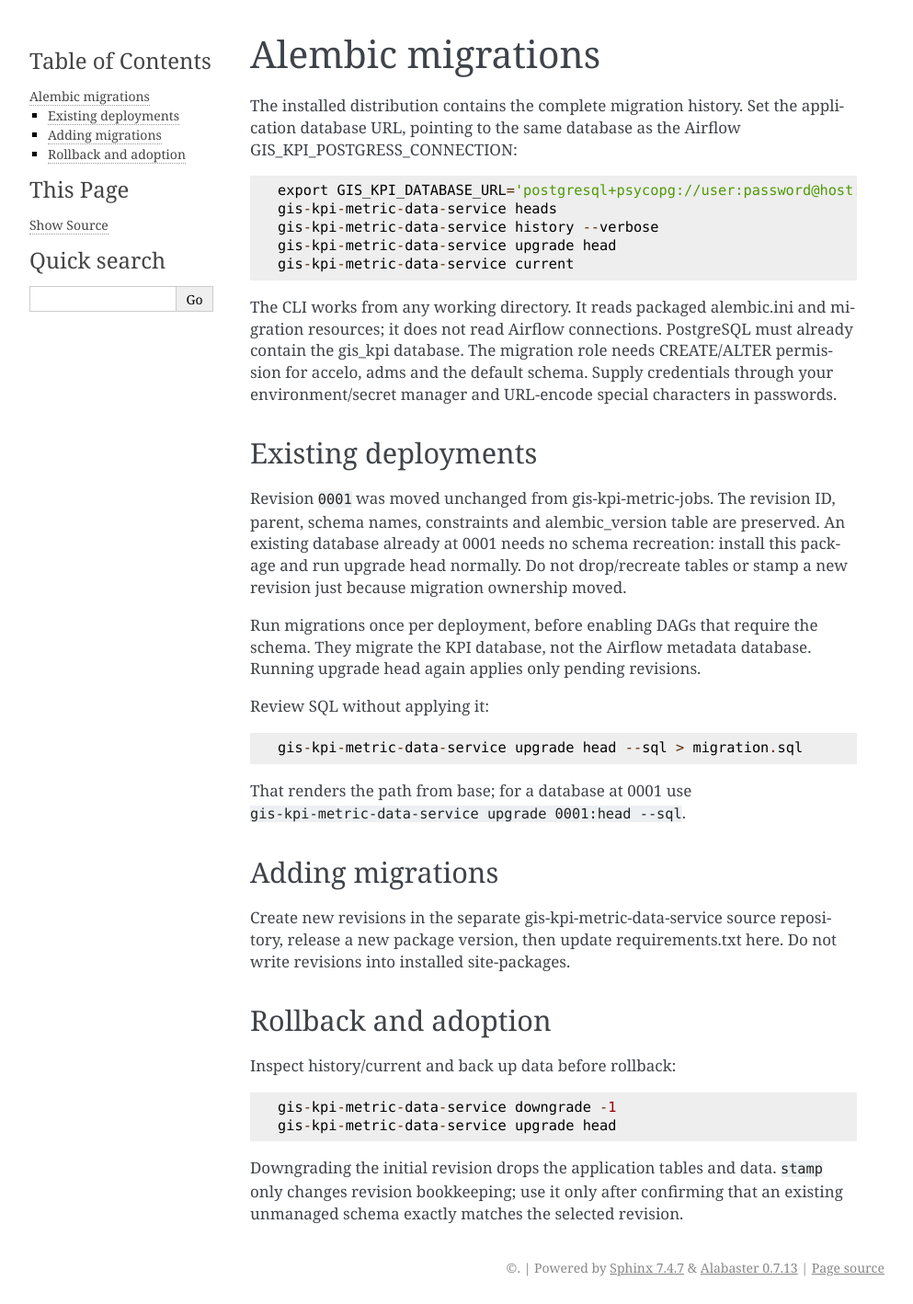
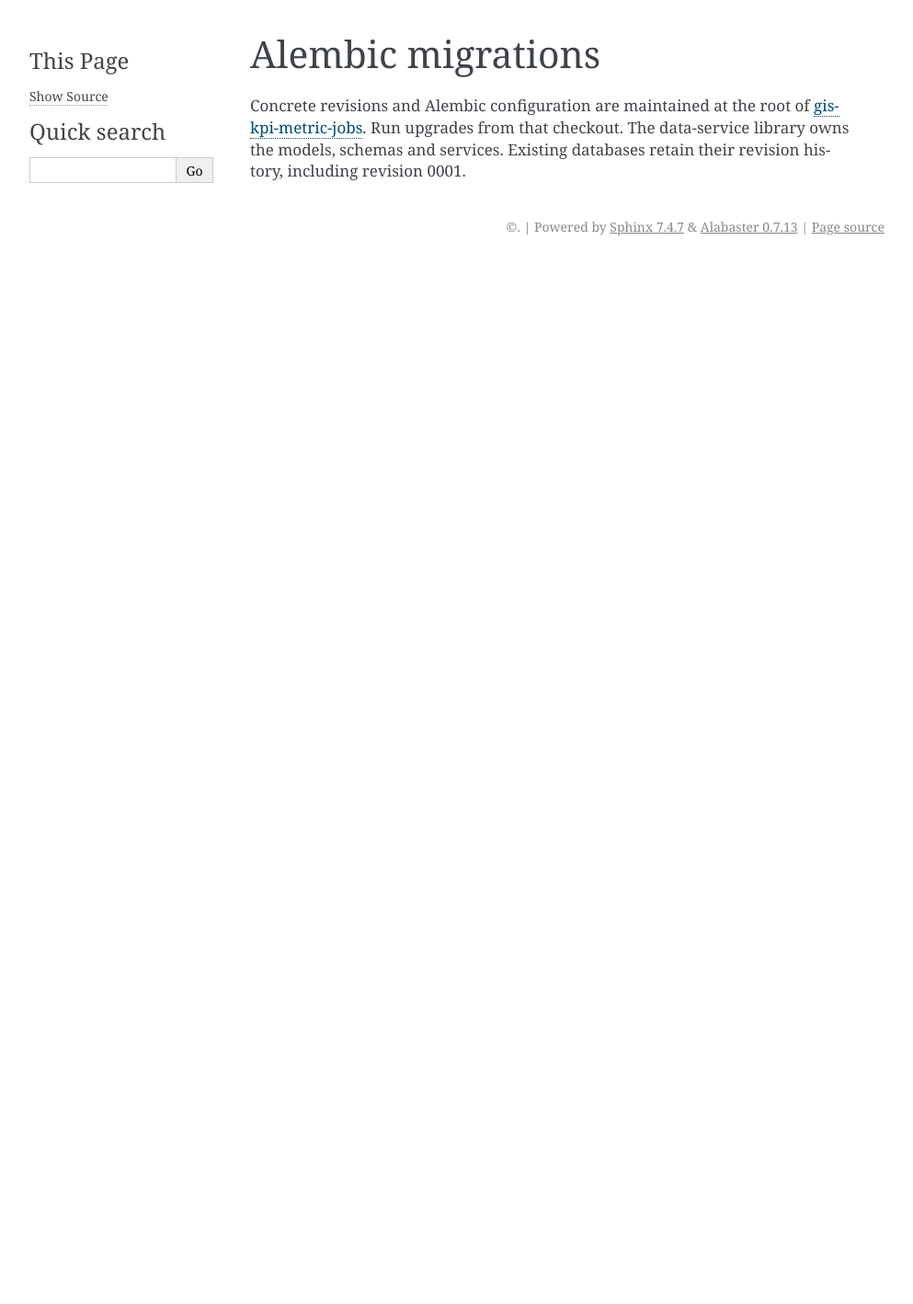
Before and after one commit to sljelic/gis-kpi-metric-db, a Sphinx documentation site: the page built from docs/guides/migrations.rst, in a window 1280 px wide. Shown: the whole page at 92% size, without its empty margins (148-1141 px from the left). Built offline with Sphinx 7.4.7, drawn with Linux system fonts in a browser that asks for light colours; after the commit the page ends 900 px from its top, so only the background shows below that.

Commit message:
refactor: delegate database migrations to the jobs repository

```diff
--- a/docs/guides/migrations.rst
+++ b/docs/guides/migrations.rst
@@ -1,57 +1,7 @@
 Alembic migrations
 ==================
 
-The installed distribution contains the complete migration history. Set the
-application database URL, pointing to the same database as the Airflow
-GIS_KPI_POSTGRESS_CONNECTION::
-
-    export GIS_KPI_DATABASE_URL='postgresql+psycopg://user:password@host:5432/gis_kpi'
-    gis-kpi-metric-data-service heads
-    gis-kpi-metric-data-service history --verbose
-    gis-kpi-metric-data-service upgrade head
-    gis-kpi-metric-data-service current
-
-The CLI works from any working directory. It reads packaged alembic.ini and
-migration resources; it does not read Airflow connections. PostgreSQL must
-already contain the gis_kpi database. The migration role needs CREATE/ALTER
-permission for accelo, adms and the default schema. Supply credentials through
-your environment/secret manager and URL-encode special characters in passwords.
-
-Existing deployments
---------------------
-
-Revision ``0001`` was moved unchanged from gis-kpi-metric-jobs. The revision ID,
-parent, schema names, constraints and alembic_version table are preserved.
-An existing database already at 0001 needs no schema recreation: install this
-package and run upgrade head normally. Do not drop/recreate tables or stamp a
-new revision just because migration ownership moved.
-
-Run migrations once per deployment, before enabling DAGs that require the
-schema. They migrate the KPI database, not the Airflow metadata database.
-Running upgrade head again applies only pending revisions.
-
-Review SQL without applying it::
-
-    gis-kpi-metric-data-service upgrade head --sql > migration.sql
-
-That renders the path from base; for a database at 0001 use
-``gis-kpi-metric-data-service upgrade 0001:head --sql``.
-
-Adding migrations
------------------
-
-Create new revisions in the separate gis-kpi-metric-data-service source repository,
-release a new package version, then update requirements.txt here. Do not
-write revisions into installed site-packages.
-
-Rollback and adoption
----------------------
-
-Inspect history/current and back up data before rollback::
-
-    gis-kpi-metric-data-service downgrade -1
-    gis-kpi-metric-data-service upgrade head
-
-Downgrading the initial revision drops the application tables and data.
-``stamp`` only changes revision bookkeeping; use it only after confirming that
-an existing unmanaged schema exactly matches the selected revision.
+Concrete revisions and Alembic configuration are maintained at the root of
+`gis-kpi-metric-jobs <https://github.com/sljelic/gis-kpi-metric-jobs>`_. Run upgrades from that checkout.
+The data-service library owns the models, schemas and services.
+Existing databases retain their revision history, including revision 0001.
--- a/docs/index.rst
+++ b/docs/index.rst
@@ -1,8 +1,7 @@
 GIS KPI Database Deployment
 ===========================
 
-This repository installs gis-kpi-metric-data-service from the internal registry and
-runs its migrations. It is not an installable package or provider.
+This repository installs gis-kpi-metric-data-service from the internal registry for database deployment configuration. It is not an installable package or provider.
 
 .. toctree::
    :maxdepth: 2
```
Also changed, not shown: CHANGELOG.md (+1 -2 lines), README.md (+3 -12 lines), 4 other files.
